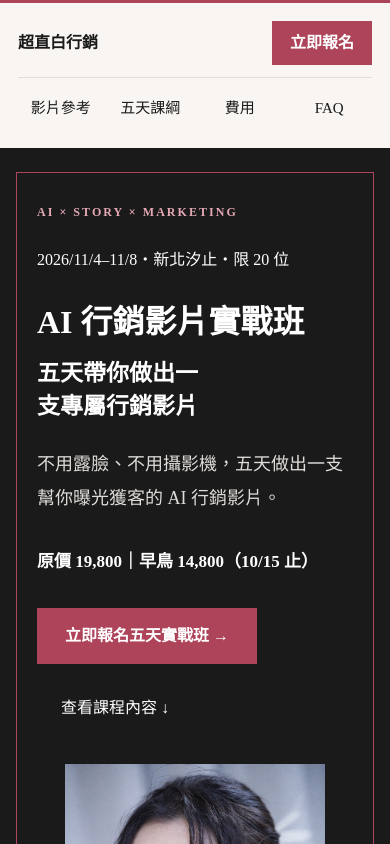
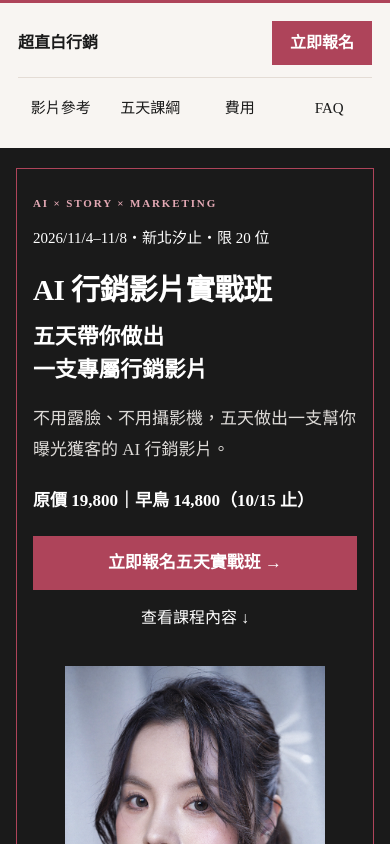
Before and after one commit to r722772r-prog/geo-course, a Next.js app: page / in a window 390 px wide. Shown: the top 844 px of the page. Built offline with nearby package versions, Linux system fonts and the light colour scheme.

Commit message:
Improve mobile course hero spacing and line breaks

```diff
--- a/src/app/globals.css
+++ b/src/app/globals.css
@@ -132,3 +132,18 @@ tbody th { font-weight:700; }
 .course-mascot{position:fixed;right:20px;bottom:20px;width:214px;z-index:55;pointer-events:none}.mascot-figure{display:block;width:100px;height:150px;object-fit:contain;margin-left:auto;margin-right:18px}.mascot-panel{position:relative;background:#f8f5f2;border:1px solid #d9b5bd;border-radius:14px;padding:18px;box-shadow:0 6px 24px #29262626;pointer-events:auto}.mascot-panel p{font-size:17px;line-height:1.6;color:#873348;font-weight:700;margin:0 0 12px}.mascot-panel .cta{display:block;text-align:center;font-size:17px;padding:12px}.mascot-close{position:absolute;right:6px;top:4px;width:32px;height:32px;background:transparent;border:0;color:#873348;font-size:25px;cursor:pointer}.mascot-reopen{pointer-events:auto;background:#ae445a;color:#fff;border:0;border-radius:24px;padding:14px 20px;font-size:17px;cursor:pointer;float:right}.mascot-close:focus-visible,.mascot-reopen:focus-visible{outline:3px solid #ae445a;outline-offset:3px}.mobile-mascot{display:none}@media(prefers-reduced-motion:no-preference){.mascot-figure{animation:course-mascot-float 4s ease-in-out infinite}@keyframes course-mascot-float{50%{transform:translateY(-4px)}}}@media(max-width:700px){.course-mascot{display:none}.mobile-register .cta{gap:8px;padding:3px 8px}.mobile-mascot{display:block;width:32px;height:48px;object-fit:contain;flex-shrink:0}}
 /* Mobile uses the same dismissible registration panel as desktop. */
 @media(max-width:700px){.course-mascot{display:block;right:12px;bottom:calc(12px + env(safe-area-inset-bottom));width:176px;max-width:calc(100vw - 24px)}.mascot-figure{width:70px;height:105px;margin-right:18px}.mascot-panel{padding:14px}.mascot-panel p{font-size:15px;line-height:1.55;padding-right:18px;margin-bottom:10px}.mascot-panel .cta{font-size:17px;padding:11px 8px;min-height:44px}.mascot-close{top:-14px;right:-4px;width:44px;height:44px;background:#f8f5f2;border:1px solid #d9b5bd;border-radius:50%}.mascot-reopen{font-size:15px;min-height:44px;padding:12px 16px}.course-footer{padding-bottom:85px}}
+
+.hero-phrase{font-weight:inherit;display:inline}
+@media(max-width:700px){
+.course-hero{padding:20px 16px 28px}
+.hero-frame{padding:24px 16px;gap:24px}
+.hero-content .eyebrow{margin-bottom:12px;font-size:11px}
+.hero-content>p:not([class]){font-size:15px;line-height:1.7}
+.hero-frame h1{font-size:clamp(27px,7.5vw,34px);line-height:1.4;margin:18px 0;text-wrap:wrap;letter-spacing:-.02em}
+.hero-frame h1 span{font-size:clamp(21px,5.6vw,25px);line-height:1.5;margin-top:10px;letter-spacing:0}
+.hero-phrase{display:block;white-space:nowrap}
+.hero-content .hero-description{font-size:17px;line-height:1.8}
+.hero-content .hero-price{font-size:17px;line-height:1.8;margin:20px 0}
+.hero-content>.cta{display:block;width:100%;padding:14px 10px;font-size:17px}
+.hero-content .hero-more{display:block;text-align:center;margin-top:4px;padding:12px;font-size:16px}
+}
--- a/src/app/page.tsx
+++ b/src/app/page.tsx
@@ -17,7 +17,7 @@ export default function CourseHome() {
     <script type="application/ld+json" dangerouslySetInnerHTML={{__html:JSON.stringify({"@context":"https://schema.org","@type":"FAQPage",mainEntity:faqs.map(([q,a])=>({"@type":"Question",name:q,acceptedAnswer:{"@type":"Answer",text:a}}))})}} />
     <header className="course-nav"><Link href="/" className="brand">超直白行銷</Link><nav aria-label="課程內容導覽"><a href="#film-examples">影片參考</a><a href="#modules">五天課綱</a><a href="#fees">費用</a><a href="#faq">FAQ</a></nav><Register /></header>
     <main>
-      <section className="course-hero"><div className="hero-frame"><div className="hero-content"><p className="eyebrow">AI × STORY × MARKETING</p><p>2026/11/4–11/8・新北汐止・限 20 位</p><h1>AI 行銷影片實戰班<span>五天帶你做出一支專屬行銷影片</span></h1><p className="hero-description">不用露臉、不用攝影機，五天做出一支幫你曝光獲客的 AI 行銷影片。</p><p className="hero-price">{price.label}</p><Register>立即報名五天實戰班 →</Register><a className="hero-more" href="#modules">查看課程內容 ↓</a></div><figure className="hero-teacher"><Image src="/instructor.png" alt="主講老師超直白白白" width={683} height={911} priority/><figcaption>主講老師｜超直白 白白</figcaption></figure></div></section>
+      <section className="course-hero"><div className="hero-frame"><div className="hero-content"><p className="eyebrow">AI × STORY × MARKETING</p><p>2026/11/4–11/8・新北汐止・限 20 位</p><h1>AI 行銷影片實戰班<span><b className="hero-phrase">五天帶你做出</b><b className="hero-phrase">一支專屬行銷影片</b></span></h1><p className="hero-description">不用露臉、不用攝影機，五天做出一支幫你曝光獲客的 AI 行銷影片。</p><p className="hero-price">{price.label}</p><Register>立即報名五天實戰班 →</Register><a className="hero-more" href="#modules">查看課程內容 ↓</a></div><figure className="hero-teacher"><Image src="/instructor.png" alt="主講老師超直白白白" width={683} height={911} priority/><figcaption>主講老師｜超直白 白白</figcaption></figure></div></section>
       <Section title="把你的產品與故事，做成一支影片">
         <div className="intro-copy"><p>AI影片讓你眼花撩亂嗎？想要不露臉也能經營自媒體，想幫你的產品、你的事業做行銷嗎？</p><p>很多人不缺產品、不缺故事，缺的是把它們變成一支好影片的方法。我從一個完全不會AI影像製作的新手，到學會 AI 影片製作，花了 30 萬、720 小時，鑽研了一個月的 AI 影片工作流。</p><p>這堂課，就是把我學到的敘事方法和製作流程，整理成最簡單、你也能用在生意上的實作課。不用先搞懂一大堆 AI 工具，你就是自己的行銷廣告公司。</p></div>
       </Section>
```
